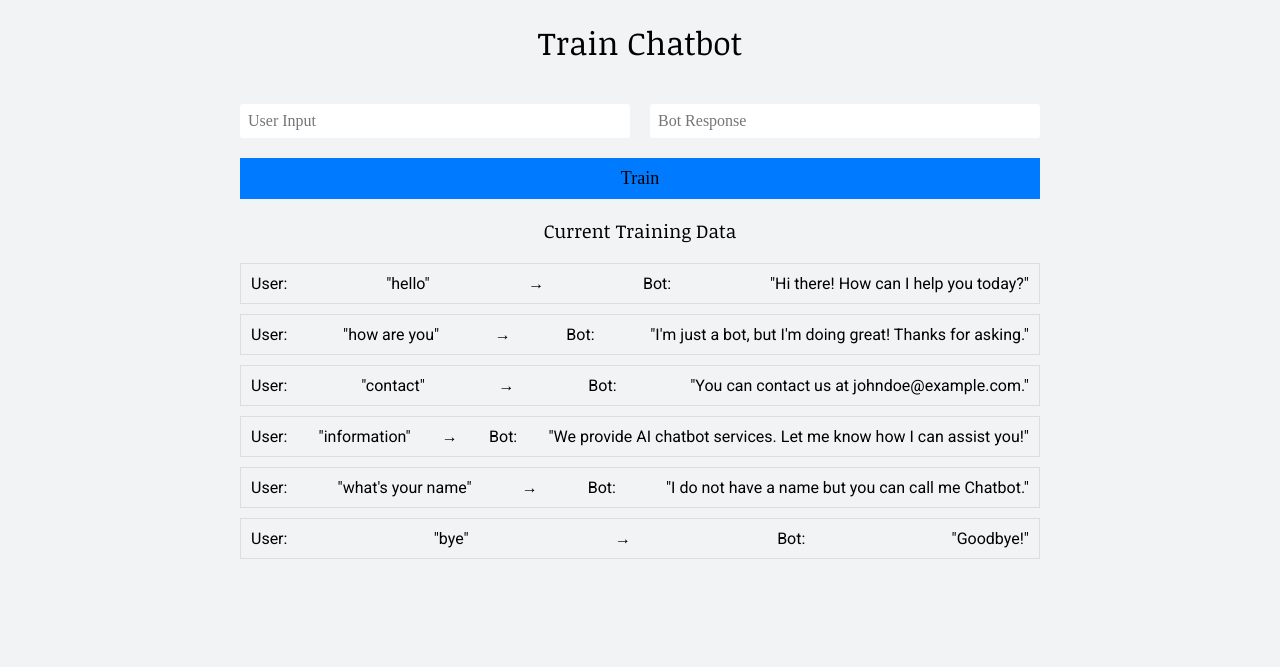
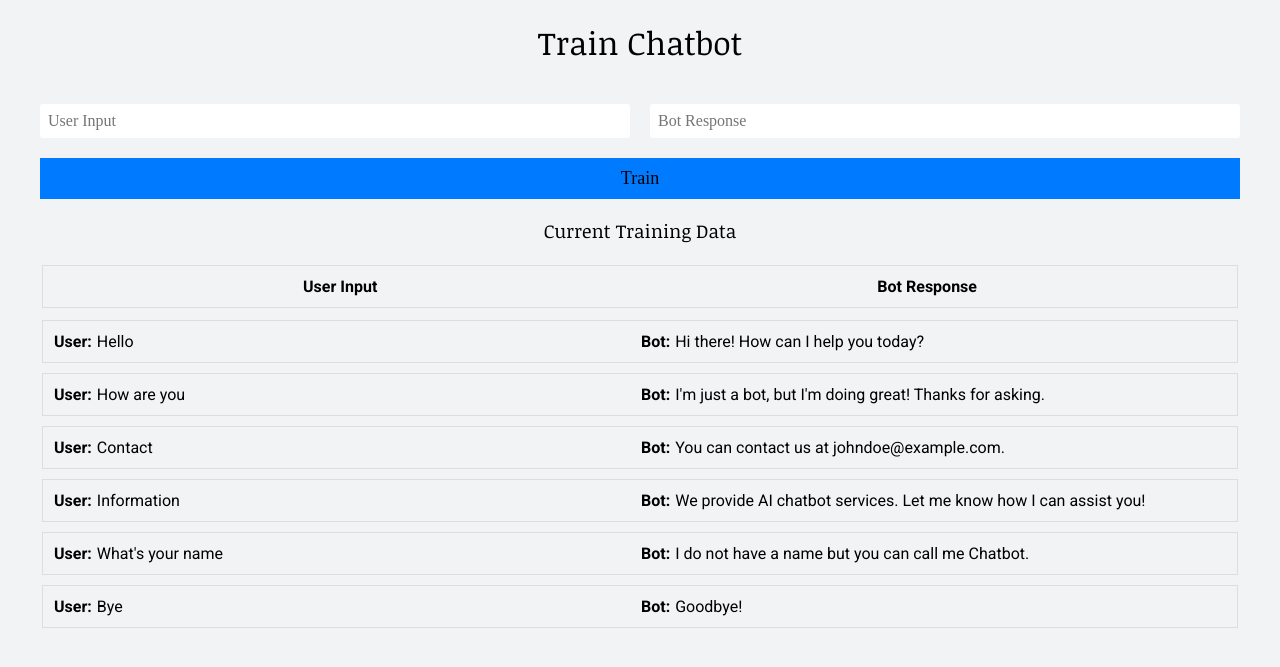
Before and after one commit to E9cipher/ai_chatbot, a PHP site: page /train.html in a window 1280 px wide. Shown: the top 667 px of the page. Run offline with PHP 8.4, Linux system fonts and the light colour scheme; some web fonts are replaced.

Commit message:
Refactor response display to use a table format and improve styling; add capitalize function for user input

```diff
--- a/public/chat.js
+++ b/public/chat.js
@@ -16,7 +16,7 @@ document.addEventListener("DOMContentLoaded", function () {
     let chatbotResponses = {}; // Store JSON responses
 
     // JSON file path
-    const json_file = "responses.json"
+    const json_file = "responses.json";
 
     // Get JSON responses
     fetch(json_file)
--- a/public/style.css
+++ b/public/style.css
@@ -181,12 +181,11 @@ body #train-section {
     display: block;
     margin: 0 auto;
     width: 100%;
-    max-width: 800px;
+    max-width: 1200px;
     padding: 20px;
 }
 
-body #train-section h2,
-h3 {
+body #train-section h2, h3 {
     font-family: 'Noticia Text', serif;
     font-weight: 400;
     text-align: center;
@@ -230,20 +229,48 @@ body #train-section form button:hover {
     background-color: #0056b3;
 }
 
-body #train-section ul#response-list {
-    list-style: none;
+body #train-section #response-list {
     padding: 0;
     font-family: 'Roboto', sans-serif;
+    width: 100%;
 }
 
-body #train-section ul#response-list li {
+body #train-section #response-list tr {
     display: flex;
-    justify-content: space-between;
-    align-items: center;
+    justify-content: space-around;
     padding: 10px;
     border: 1px solid #ddd;
     margin-bottom: 10px;
     font-family: 'Roboto', sans-serif;
+}
+
+body #train-section #response-list th {
+    font-family: 'Roboto', sans-serif;
+    font-weight: bold;
+}
+
+body #train-section #response-list td {
+    font-family: 'Roboto', sans-serif;
+    font-weight: 400;
+    display: flex;
+    justify-content: flex-start;
+    width: 50%;
+    overflow-x: auto;
+}
+
+body #train-section #response-list td span {
+    font-weight: bold;
+    margin-right: 5px;
+}
+
+body #train-section #respose-list li td#text {
+    font-family: 'Roboto', sans-serif;
+    font-weight: bold;
+}
+
+body #train-section #response-list li td#answer {
+    font-family: 'Roboto', sans-serif;
+    font-weight: 400;
 }
 
 /* KEYFRAMES */
--- a/public/train.html
+++ b/public/train.html
@@ -20,7 +20,12 @@
             <button type="button" id="train-btn">Train</button>
         </form>
         <h3>Current Training Data</h3>
-        <ul id="response-list"></ul>
+        <table id="response-list">
+            <tr>
+                <th colspan="2">User Input</th>
+                <th colspan="2">Bot Response</th>
+            </tr>
+        </table>
     </div>
 </body>
 </html>
--- a/public/train.js
+++ b/public/train.js
@@ -16,15 +16,41 @@ document.addEventListener("DOMContentLoaded", function () {
         })
         .catch(error => console.error("Error loading chatbot responses:", error));
 
+    // Capitalize function
+    function capitalize(val) {
+        return String(val).charAt(0).toUpperCase() + String(val).slice(1);
+    }
+
     // Display responses
     function displayResponses() {
-        responseList.innerHTML = "";
+        // responseList.innerHTML = "";
         for (let key in chatbotResponses) {
-            const item = document.createElement("li");
-            item.innerHTML = `<span id="user-text text">User:</span> <span class="user-ansr answer">"${key}"</span> → <span id="bot-text text">Bot:</span> <span id="bot-ansr answer">"${chatbotResponses[key]}"</span>`;
+            const item = document.createElement("tr");
+            item.innerHTML = `<td><span>User:</span>${capitalize(key)}</td> <td><span>Bot:</span> ${capitalize(chatbotResponses[key])}</td>`;
             responseList.appendChild(item);
         }
     }
+
+    function displayNew() {
+        fetch("responses.json")
+            .then(response => response.json())
+            .then(data => {
+                if (data.length === 0) {
+                    console.log("No responses found.");
+                    return;
+                }
+                const lastResponse = data[data.length - 1]; // Get last response
+                console.log("Last response:", lastResponse);
+
+                // Display it in UI
+                const responseList = document.getElementById("response-list");
+                if (responseList) {
+                    responseList.innerHTML = `<p><strong>${lastResponse.user}</strong>: ${lastResponse.message}</p>`;
+                }
+            })
+            .catch(error => console.error("Error loading responses:", error));
+    }
+
 
     // Handle form
     trainButton.addEventListener("click", function () {
@@ -38,7 +64,7 @@ document.addEventListener("DOMContentLoaded", function () {
 
         // Update responses.json
         chatbotResponses[userText] = botText;
-        displayResponses();
+        displayNew();
 
         // Send to php
         fetch("php/save_responses.php", {
```
